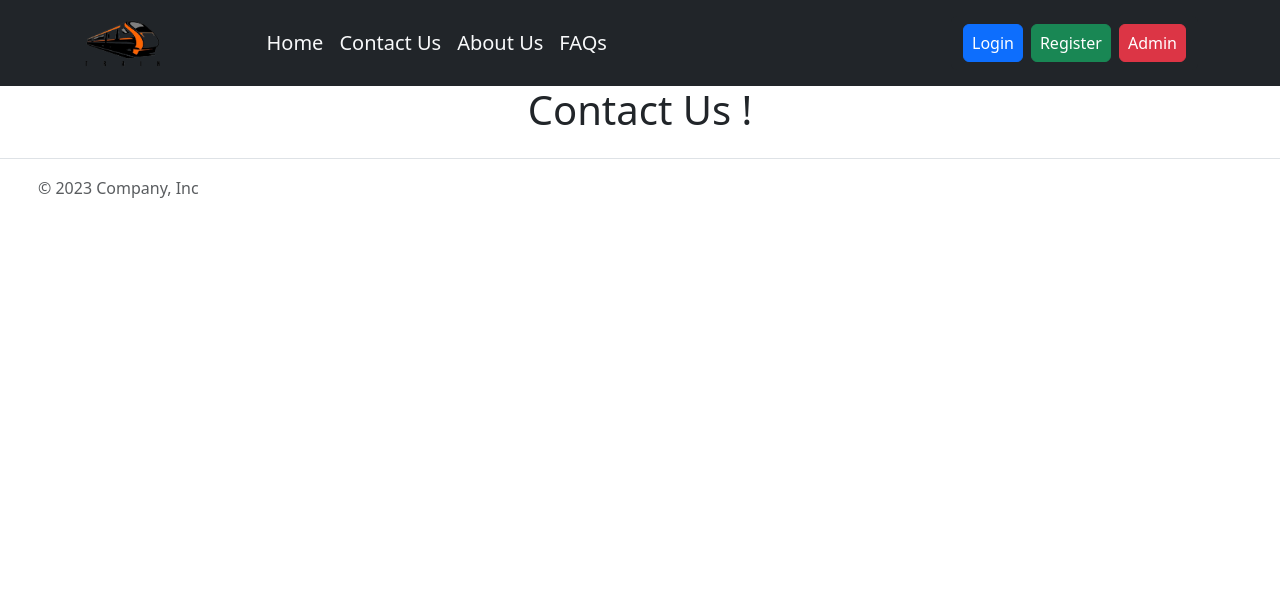
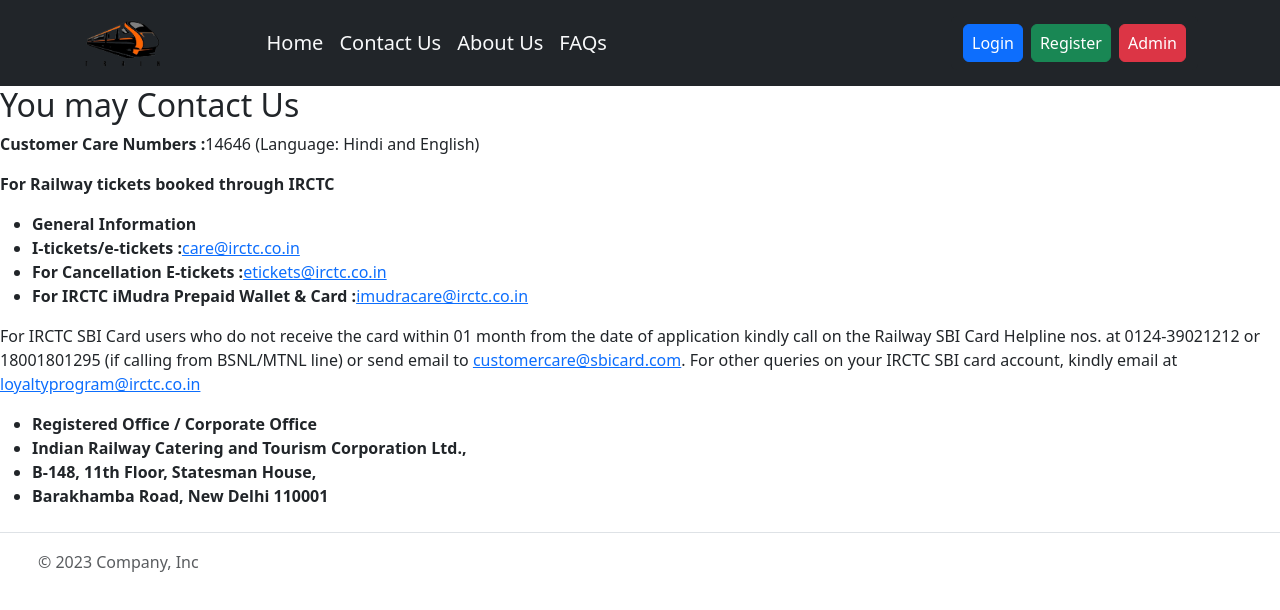
Before and after one commit to TrainReservationSystem/railway-reservation-system, a React (Create React App) app: page /contact in a window 1280 px wide. Shown: the top 610 px of the page. Built offline with nearby package versions, Linux system fonts and the light colour scheme.

Commit message:
contact us

```diff
--- a/src/components/aboutUs/ContactUs.jsx
+++ b/src/components/aboutUs/ContactUs.jsx
@@ -2,11 +2,79 @@
 
 const ContactUs = () => {
   return (
-    <>
-      <div className="container text-center">
-        <h1>Contact Us !</h1>
-      </div>
-    </>
+    <div className="overlay">
+      <header>
+        <div className="header">
+          <h2 className="header-text">You may Contact Us</h2>
+        </div>
+      </header>
+      <main className="main">
+        <div className="main-header">
+          <p>
+            <strong>Customer Care Numbers :</strong>
+            <span>14646 (Language: Hindi and English)</span>
+          </p>
+        </div>
+
+        <div className="main-booking-contact">
+          <p>
+            <strong>For Railway tickets booked through IRCTC</strong>
+          </p>
+          <ul className="lists">
+            <li className="list">
+              <strong>General Information</strong>
+            </li>
+            <li className="list">
+              <strong>I-tickets/e-tickets :</strong>
+              <a href="mailto:care@irctc.co.in">care@irctc.co.in</a>
+            </li>
+            <li className="list">
+              <strong>For Cancellation E-tickets :</strong>
+              <a href="mailto:etickets@irctc.co.in">etickets@irctc.co.in</a>
+            </li>
+            <li className="list">
+              <strong>For IRCTC iMudra Prepaid Wallet & Card :</strong>
+              <a href="mailto:imudracare@irctc.co.in">imudracare@irctc.co.in</a>
+            </li>
+          </ul>
+        </div>
+
+        <div className="body">
+          <p>
+            For IRCTC SBI Card users who do not receive the card within 01 month
+            from the date of application kindly call on the Railway SBI Card
+            Helpline nos. at 0124-39021212 or 18001801295 (if calling from
+            BSNL/MTNL line) or send email to{" "}
+            <a href="mailto:customercare@sbicard.com">
+              customercare@sbicard.com
+            </a>
+            . For other queries on your IRCTC SBI card account, kindly email at{" "}
+            <a href="mailto:loyaltyprogram@irctc.co.in">
+              loyaltyprogram@irctc.co.in
+            </a>
+          </p>
+        </div>
+      </main>
+
+      <footer className="footer">
+        <ul>
+          <li>
+            <strong>Registered Office / Corporate Office</strong>
+          </li>
+          <li>
+            <strong>
+              Indian Railway Catering and Tourism Corporation Ltd.,
+            </strong>
+          </li>
+          <li>
+            <strong>B-148, 11th Floor, Statesman House,</strong>
+          </li>
+          <li>
+            <strong>Barakhamba Road, New Delhi 110001</strong>
+          </li>
+        </ul>
+      </footer>
+    </div>
   );
 };
 
```
Also changed, not shown: src/components/admin/Login.jsx (added).
